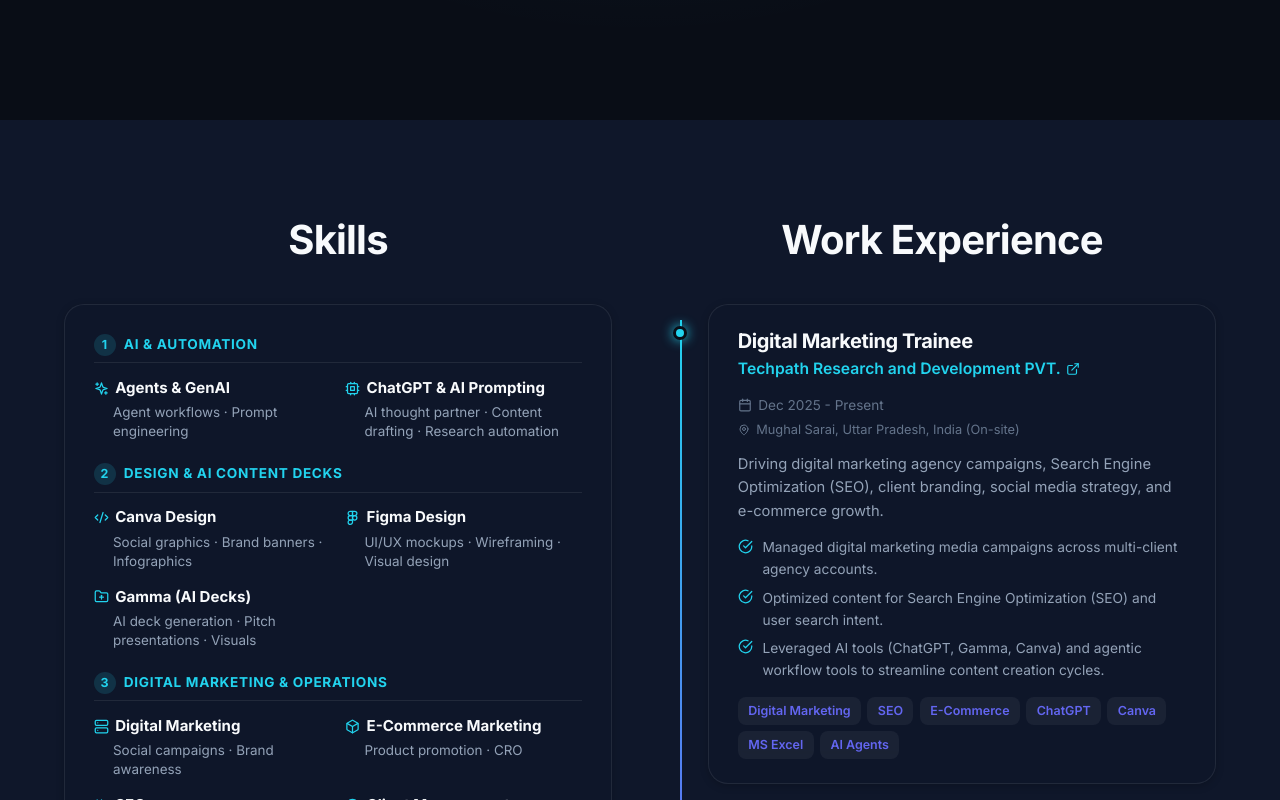
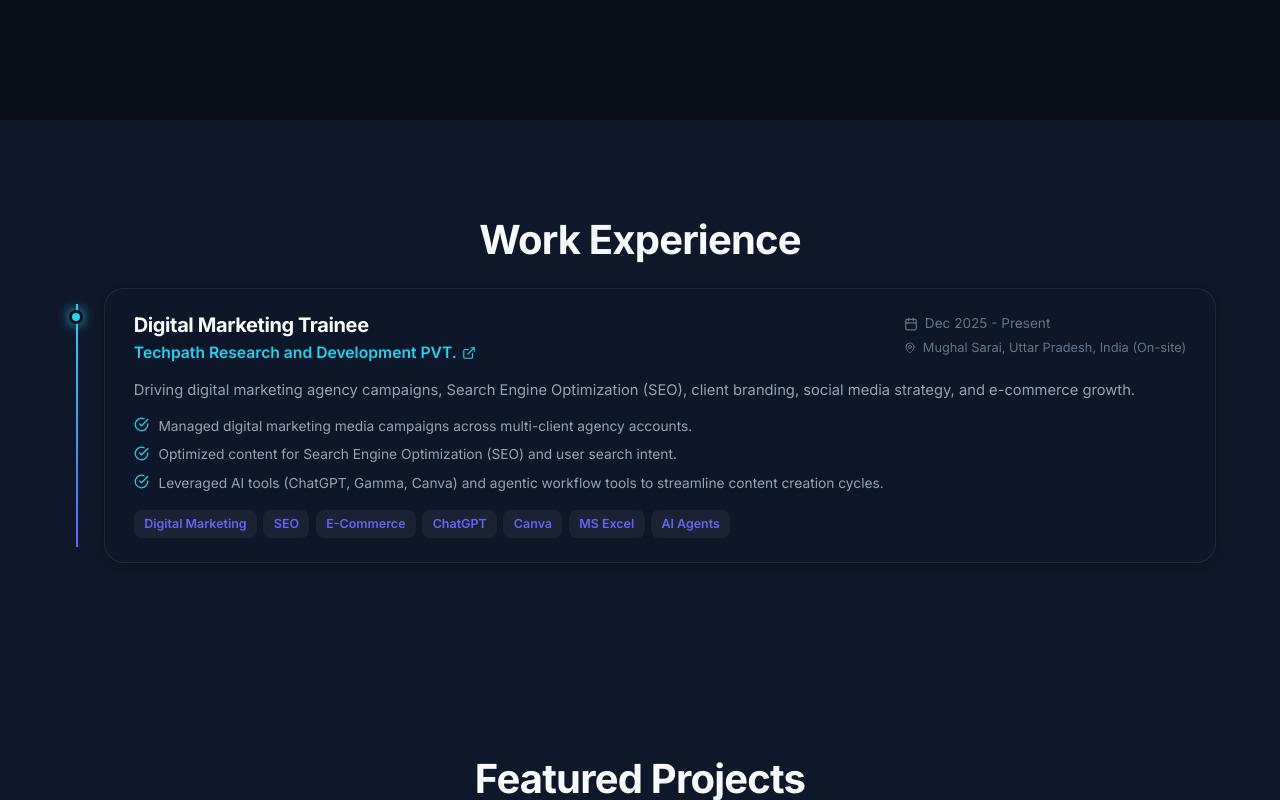
Before and after one commit to tanishka-wy/Tanishka-portfolio, a React (Vite) app: page / in a window 1280 px wide. Shown: the part 680-1480 px from the top of the page. Built offline with nearby package versions, Linux system fonts and the light colour scheme.

Commit message:
Remove Skills section and navbar link

```diff
--- a/src/App.jsx
+++ b/src/App.jsx
@@ -1,7 +1,6 @@
 import React, { useState, useEffect } from 'react';
 import Navbar from './components/Navbar';
 import Hero from './components/Hero';
-import Skills from './components/Skills';
 import Projects from './components/Projects';
 import Experience, { WorkExperience, Education } from './components/Experience';
 import Contact from './components/Contact';
@@ -37,14 +36,7 @@ export default function App() {
       <Navbar theme={theme} toggleTheme={toggleTheme} />
       <main>
         <Hero addToast={addToast} />
-
-        {/* Side-by-Side Equal Size Skills and Work Experience */}
-        <section className="section-padding" style={{ background: 'var(--bg-secondary)', overflow: 'visible' }}>
-          <div className="container side-by-side-grid" style={{ overflow: 'visible' }}>
-            <Skills />
-            <WorkExperience />
-          </div>
-        </section>
+        <WorkExperience />
         <Projects />
         <Education />
         <Contact addToast={addToast} />
--- a/src/components/Experience.jsx
+++ b/src/components/Experience.jsx
@@ -4,8 +4,9 @@ import { experienceData, educationData } from '../data/portfolioData';
 
 export const WorkExperience = () => {
   return (
-    <div id="experience" style={{ height: '100%', display: 'flex', flexDirection: 'column', overflow: 'visible' }}>
-      <div className="section-header" style={{ textAlign: 'left', marginBottom: '1.5rem' }}>
+    <section id="experience" className="section-padding" style={{ background: 'var(--bg-secondary)' }}>
+      <div className="container">
+        <div className="section-header" style={{ marginBottom: '1.5rem' }}>
           <h2 className="section-title">Work Experience</h2>
         </div>
 
@@ -15,8 +16,7 @@ export const WorkExperience = () => {
           paddingLeft: '2.5rem',
           display: 'flex',
           flexDirection: 'column',
-        gap: '1.8rem',
-        flex: 1
+          gap: '1.8rem'
         }}>
         {/* Vertical Connecting Line */}
         <div style={{
@@ -150,6 +150,7 @@ export const WorkExperience = () => {
         ))}
       </div>
     </div>
+  </section>
 );
 };
 
--- a/src/components/Navbar.jsx
+++ b/src/components/Navbar.jsx
@@ -16,7 +16,6 @@ export default function Navbar({ theme, toggleTheme }) {
 
   const navLinks = [
     { name: 'Home', href: '#hero' },
-    { name: 'Skills', href: '#skills' },
     { name: 'Work Experience', href: '#experience' },
     { name: 'Projects', href: '#projects' },
     { name: 'Education', href: '#education' },
```
Lines whose indentation alone changed are shown as unchanged.
